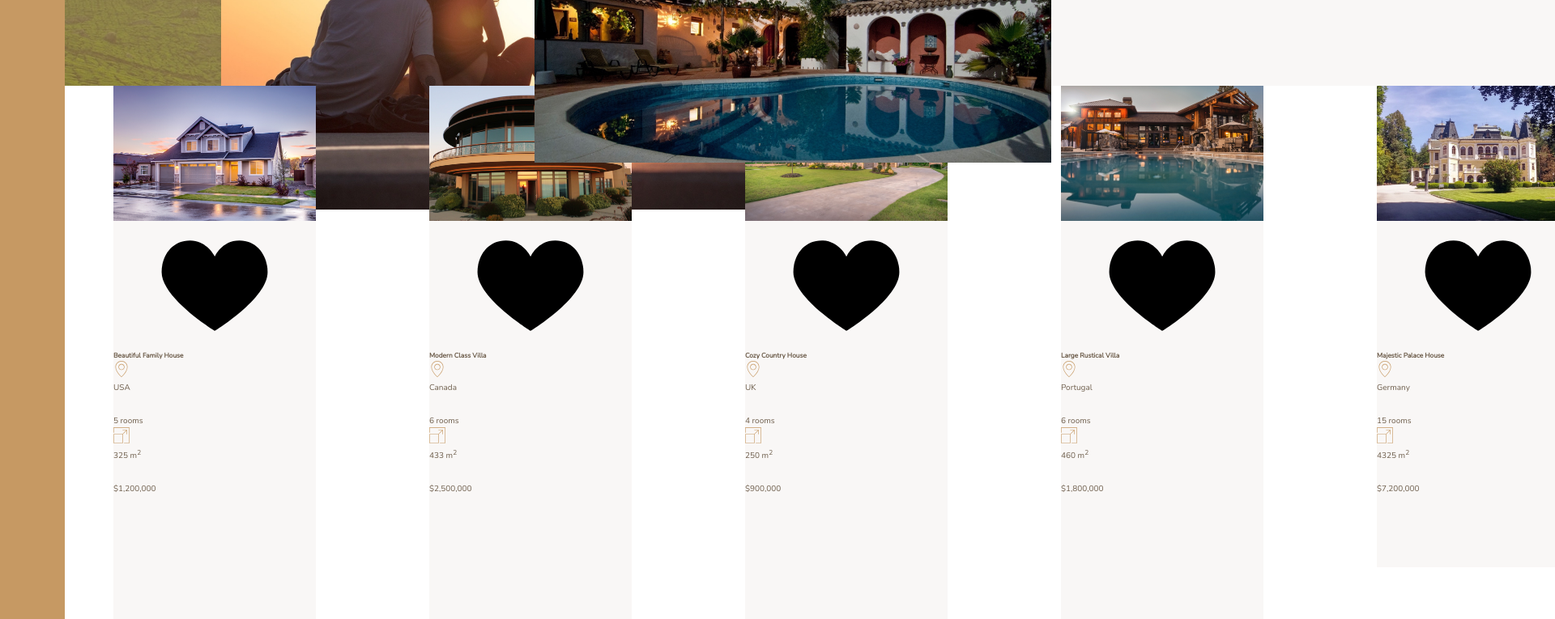
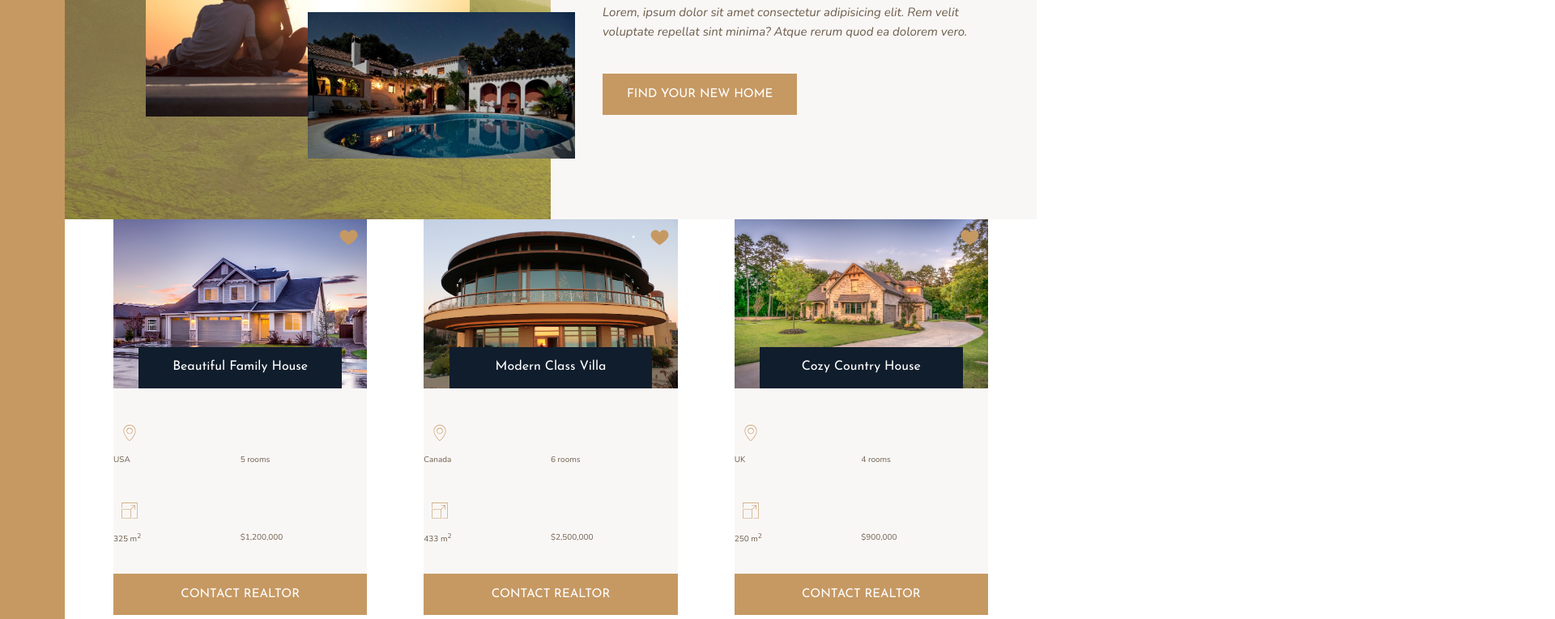
Before and after one commit to navyblueyes/CSS-SASS-ex3-nexter, a website: page index.html in a window 1280 px wide. Shown: the part 1451-2216 px from the top of the page at 81% size, 1920 px wide, since content can reach past the window. Drawn offline with nearby package versions, Linux system fonts and the light colour scheme.

Commit message:
homes section; added grids to card; problem with icons missing

```diff
--- a/index.html
+++ b/index.html
@@ -71,7 +71,7 @@
             </p>
             <button class="btn">Find your new home</button>
         </div>
-        <div class="homes">
+        <section class="homes">
             <div class="home">
                 <img src="img/house-1.jpeg" alt="House 1" class="home__img">
                 <svg class="home__like">
@@ -102,8 +102,8 @@
                     </svg>
                     <p>$1,200,000</p>
                 </div>
+                <button class="btn home__btn">Contact realtor</button>
             </div>
-        <div class="homes">
             <div class="home">
                 <img src="img/house-2.jpeg" alt="House 2" class="home__img">
                 <svg class="home__like">
@@ -134,8 +134,8 @@
                     </svg>
                     <p>$2,500,000</p>
                 </div>
+                <button class="btn home__btn">Contact realtor</button>
             </div>
-        <div class="homes">
             <div class="home">
                 <img src="img/house-3.jpeg" alt="House 3" class="home__img">
                 <svg class="home__like">
@@ -166,8 +166,8 @@
                     </svg>
                     <p>$900,000</p>
                 </div>
+                <button class="btn home__btn">Contact realtor</button>
             </div>
-        <div class="homes">
             <div class="home">
                 <img src="img/house-4.jpeg" alt="House 4" class="home__img">
                 <svg class="home__like">
@@ -198,8 +198,8 @@
                     </svg>
                     <p>$1,800,000</p>
                 </div>
+                <button class="btn home__btn">Contact realtor</button>
             </div>
-        <div class="homes">
             <div class="home">
                 <img src="img/house-5.jpeg" alt="House 5" class="home__img">
                 <svg class="home__like">
@@ -230,8 +230,8 @@
                     </svg>
                     <p>$7,200,000</p>
                 </div>
+                <button class="btn home__btn">Contact realtor</button>
             </div>
-        <div class="homes">
             <div class="home">
                 <img src="img/house-6.jpeg" alt="House 6" class="home__img">
                 <svg class="home__like">
@@ -262,9 +262,9 @@
                     </svg>
                     <p>$500,000</p>
                 </div>
+                <button class="btn home__btn">Contact realtor</button>
             </div>
-            <button class="cta">Contact realtor</button>
-        </div>
+        </section>
         <div class="gallery">
             gallery
         </div>
--- a/sass/_homes.scss
+++ b/sass/_homes.scss
@@ -9,14 +9,43 @@
 .home {
     background-color: $color-grey-light-1;
 
+    display: grid;
+    grid-template-columns: repeat(2, 1fr);
+    grid-row-gap: 3.5rem;
+
     &__img {
         width: 100%;
+        grid-column: 1 / -1;
+        grid-row: 1 / 2;
+        z-index: 5;
     }
     &__like {
-        width: 100%;
+        fill: $color-primary;
+        height: 2.5rem;
+        width: 2.5rem;
+        grid-row: 1 / 2;
+        grid-column: 2 / 3;
+        justify-self: flex-end;
+        align-self: flex-start;
+        z-index: 10;
+        margin: 1rem;
+        cursor: pointer;
     }
     &__name {
-        width: 100%;
+        grid-row: 1 / 2;
+        grid-column: 1 / -1;
+        justify-self: center;
+        align-self: end;
+        width: 80%;
+        z-index: 10;
+
+        font-family: $font-display;
+        font-size: 1.6rem;
+        text-align: center;
+        padding: 1.25rem;
+        background-color: $color-secondary;
+        color: #fff;
+        font-weight: 400;
     }
     &__location,
     &__rooms,
@@ -33,4 +62,8 @@
 
         }
     }
+    &__btn {
+        grid-column: 1 / -1;
+
+    }
 }
```
Also changed, not shown: css/style.css.
